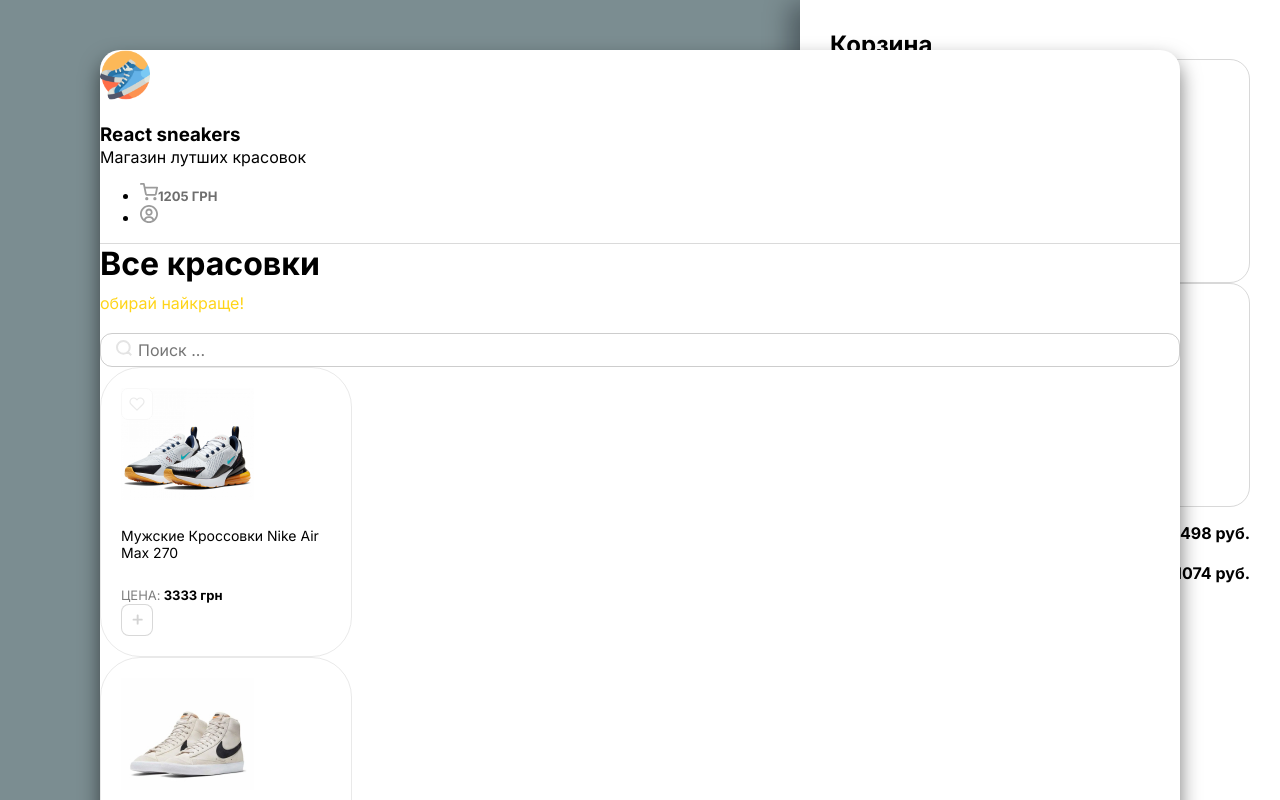
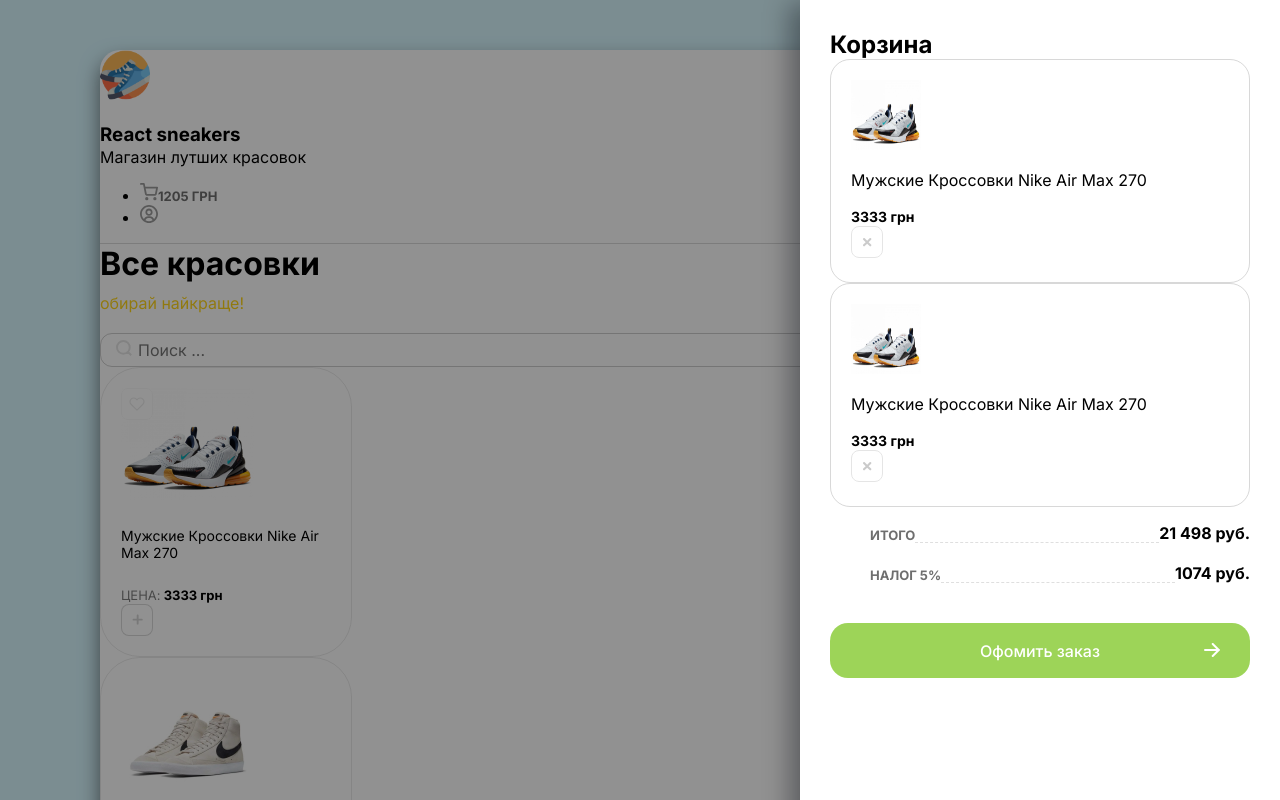
Before and after one commit to Yura1236/sneaker-store, a React (Create React App) app: page / in a window 1280 px wide. Shown: the top 800 px of the page. Built offline with nearby package versions, Linux system fonts and the light colour scheme.

Commit message:
cart(button)
cart(button)

```diff
--- a/public/index.html
+++ b/public/index.html
@@ -1,5 +1,5 @@
 <!DOCTYPE html>
-<html lang="en">
+<html lang="ru">
   <head>
     <meta charset="utf-8" />
     <link rel="icon" href="%PUBLIC_URL%/icons.png" />
--- a/src/App.js
+++ b/src/App.js
@@ -7,7 +7,7 @@
       <div className="overlay">
         <div className="basket">
           <h2 className="mb-30">Корзина</h2>
-          <div className="items">
+          <div className="items flex">
 
 
           <div className="cartItems d-flex align-center mb-20 ">
@@ -33,8 +33,9 @@
                 </div>
           </div>
        </div>
+<div className="cartTotalBlock">
 
-       <ul className="cartTotalBlock">
+ <ul>
               <li >
                 <span>Итого</span>
                 <div></div>
@@ -46,6 +47,14 @@
                 <b>1074 руб. </b>
               </li>
             </ul>
+
+   <button className="greenButton">Офомить заказ<img src="/img/arrow.svg" alt="arrow"/></button>
+</div>
+
+
+
+
+
           </div>
       </div>
 
--- a/src/index.scss
+++ b/src/index.scss
@@ -114,13 +114,17 @@
   background: rgb(255, 255, 255);
   box-shadow: -10px 4px 24px rgba(0, 5, 14, 0.37);
   padding: 30px;
-
+display: flex;
+flex-direction: column;
   h2{
     margin: 0;
 
   }
 }
 .cartTotalBlock{
+  ul{
+    display: block;
+    margin-bottom: 40px!important;
   div{
     flex: 1;
     height: 1px;
@@ -131,7 +135,44 @@
     align-items: flex-end;
     margin-bottom: 20px;
   }
+  }
+  .greenButton{
+    position: relative;
+    &:hover{
+      img{
+        transform: translateX(5px);
+      }
+    }
+    img{
+      position: absolute;
+      right: 30px;
+      top: 20px;
+      transition: transform 0.2s ease-in-out;
+    }
+  }
 }
+
+.greenButton{
+  width: 100%;
+height: 55px;
+background: #9DD458;
+border-radius: 18px;
+border: 0;
+color: #fff;
+font-size: 16px;
+font-weight: 500;
+cursor: pointer;
+transition: background 0.2s ease-in-out;
+&:hover{
+  background:lighten(#ace763,  5%) ;
+}
+&:active{
+  background:darken(#ace763,  5%) ;
+}
+}
+
+
+
 .overlay{
   position: absolute;
   width: 100%;
@@ -139,7 +180,7 @@
   left: 0;
   top: 0;
   background-color: rgba(0, 0, 0, 0.432);
-  z-index: -1;
+  z-index: 1;
 }
 .cartItems{
   border: 1px solid rgba(196, 196, 196, 0.651);
```
Also changed, not shown: public/img/arrow.svg (added).
